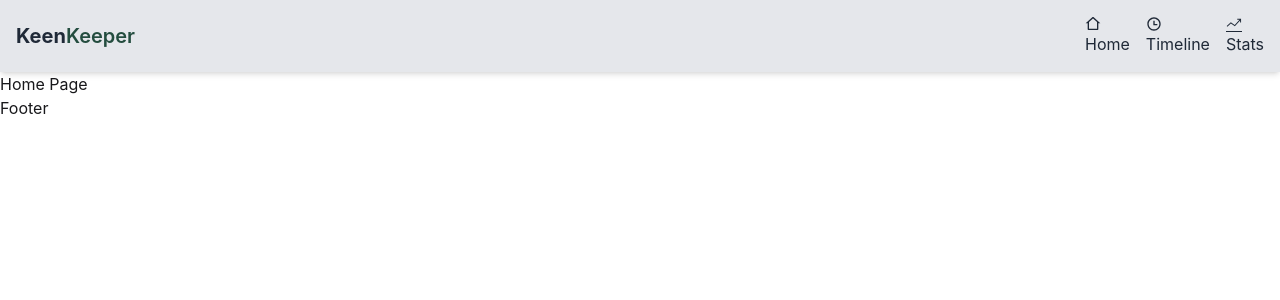
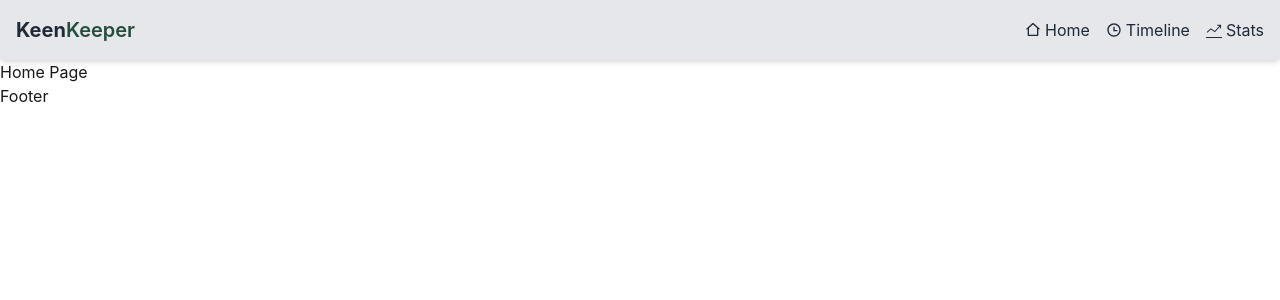
Before and after one commit to Morshedul-developer/keen-keeper, a React (Vite) app: page / in a window 1280 px wide. Shown: the top 300 px of the page. Built offline with nearby package versions, Linux system fonts and the light colour scheme.

Commit message:
fixed some bugs to the navbar links

```diff
--- a/src/components/navBar/NavBar.jsx
+++ b/src/components/navBar/NavBar.jsx
@@ -1,6 +1,6 @@
 import { RiHome2Line, RiTimeLine } from "react-icons/ri";
 import { TfiStatsUp } from "react-icons/tfi";
-import { NavLink } from "react-router-dom";
+import { NavLink } from "react-router";
 
 const NavBar = () => {
   return (
@@ -12,20 +12,20 @@ const NavBar = () => {
           </h3>
         </div>
         <ul className="flex gap-4">
-          <li className="text-[#1F2937] hover:text-[#244D3F] cursor-pointer flex items-center gap-1">
-            <NavLink to="/">
+          <li className="text-[#1F2937] hover:text-[#244D3F] cursor-pointer">
+            <NavLink className="flex items-center gap-1" to="/">
               <RiHome2Line />
               Home
             </NavLink>
           </li>
           <li className="text-[#1F2937] hover:text-[#244D3F] cursor-pointer flex items-center gap-1">
-            <NavLink to="/timeline">
+            <NavLink className="flex items-center gap-1" to="/timeline">
               <RiTimeLine />
               Timeline
             </NavLink>
           </li>
           <li className="text-[#1F2937] hover:text-[#244D3F] cursor-pointer flex items-center gap-1">
-            <NavLink to="/stats">
+            <NavLink className="flex items-center gap-1" to="/stats">
               <TfiStatsUp />
               Stats
             </NavLink>
```
